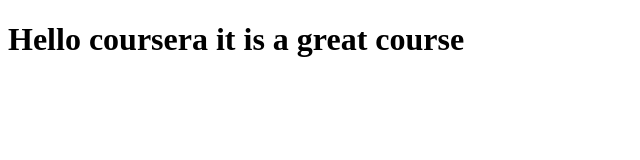
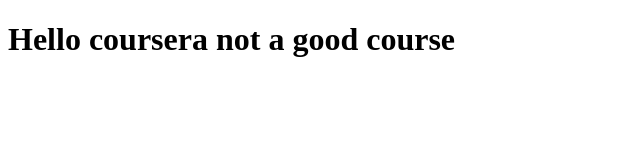
Before and after one commit to wickedshawn/coursera-test, a plain HTML site: page site/index.html.html in a window 1280 px wide. Shown: the whole page, without its empty margins (0-640 px from the left). Drawn offline with Linux system fonts and the light colour scheme.

Commit message:
small addition to our page content

```diff
--- a/site/index.html.html
+++ b/site/index.html.html
@@ -4,6 +4,6 @@
 	<title>Hello Coursera</title>
 </head>
 <body>
-<h1>Hello coursera it is a great course</h1>
+<h1>Hello coursera not a good course</h1>
 </body>
 </html>
```
